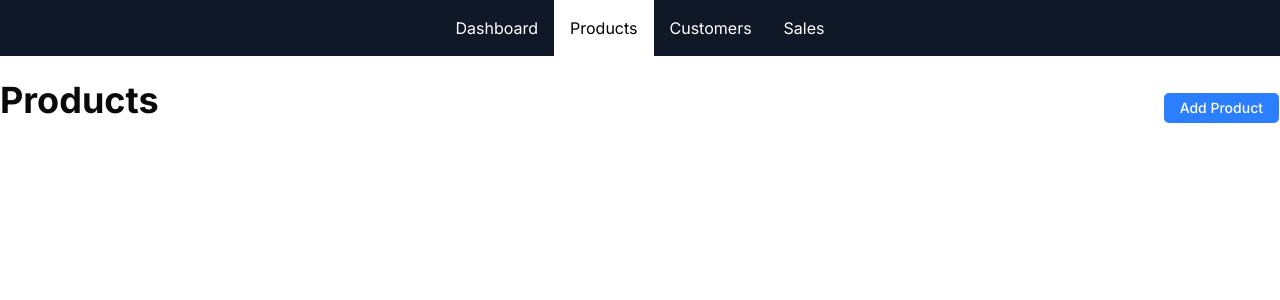
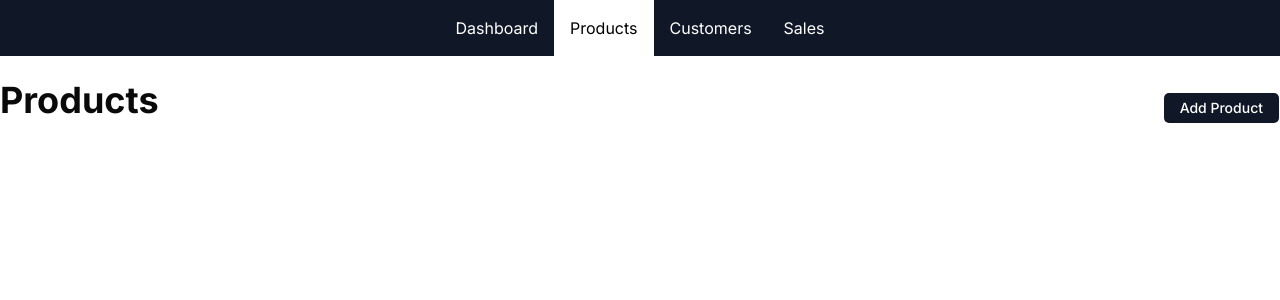
Before and after one commit to Sayfulloh77/fullstack-ecommerce-app, a Next.js app: page /admin/products in a window 1280 px wide. Shown: the top 300 px of the page. Built offline with nearby package versions, Linux system fonts and the light colour scheme.

Commit message:
Products section changed

```diff
--- /dev/null
+++ b/src/app/admin/products/new/page.tsx
@@ -0,0 +1,7 @@
+export default function NewTsx() {
+    return (
+        <>
+        <div className="grid grid-cols-1 bg-amber-950 border rounded-xl"></div>
+        </>
+    )
+}
--- a/src/app/admin/products/page.tsx
+++ b/src/app/admin/products/page.tsx
@@ -10,7 +10,7 @@ export default function AdminProductsPage() {
     <Button asChild>
         <Link
            href="/admin/products/new"
-           className="bg-blue-500 text-white px-4 py-2 rounded-md hover:bg-blue-600">
+           className="bg-gray-900 text-white px-4 py-2 rounded-md hover:bg-gray-700">
             Add Product
         </Link>
     </Button>
```
